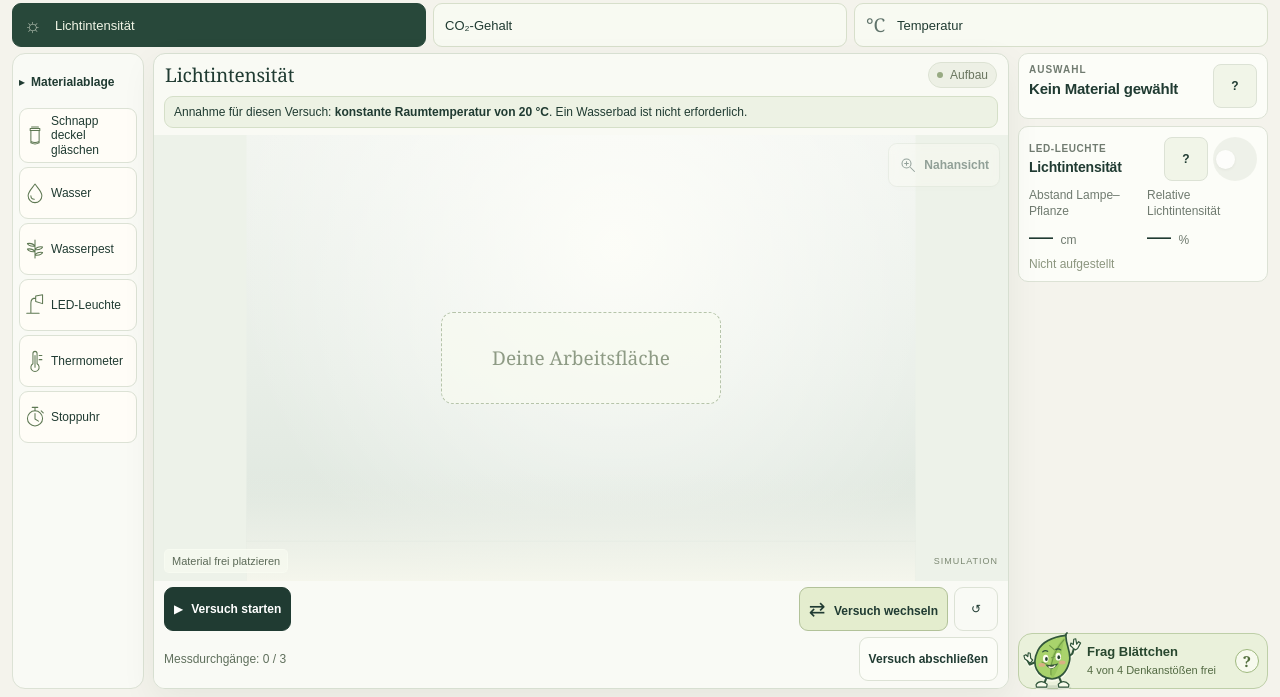
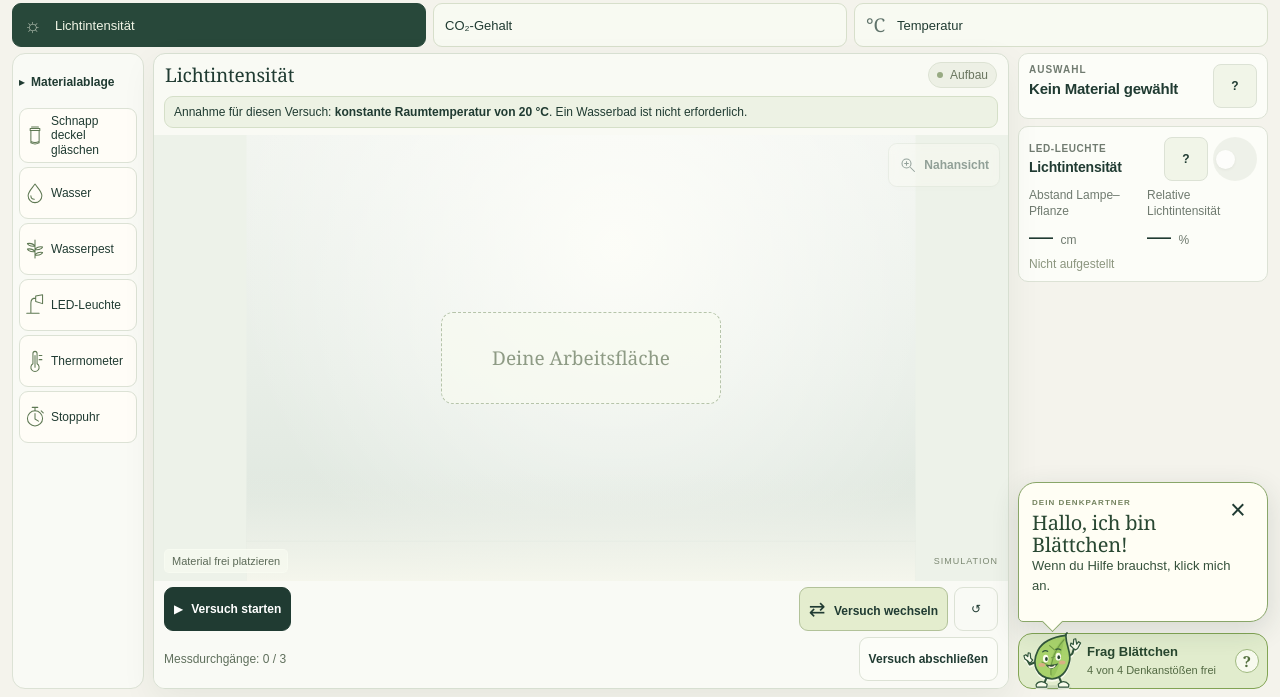
Before and after one commit to chemie-labore/Fotosyntheselabor, a plain HTML site: page index.html in a window 1280 px wide. Shown: the part 103-800 px from the top of the page. Drawn offline with Linux system fonts and the light colour scheme.

Commit message:
Show a free welcome greeting from Blaettchen when the lab opens

```diff
--- a/index.html
+++ b/index.html
@@ -1639,6 +1639,7 @@ let leafHelper=null;
 function createLeafHelper(root,getContext){
   if(!root)throw new Error('Blättchens Platz fehlt.');
   const LIMIT=4,states=new WeakMap(),find=id=>root.querySelector('#fs-leaf-'+id);
+  let firstBench=true;
   const ui={toggle:find('toggle'),bubble:find('bubble'),body:find('body'),close:find('close'),heading:find('heading'),context:find('context'),message:find('message'),budget:find('budget'),next:find('next'),history:find('history'),position:find('position'),previous:find('previous'),forward:find('forward'),note:find('budget-note')};
   const view=root.ownerDocument?.defaultView,sidebar=root.closest?.('.instruments');
   function fitBubble(){
@@ -1676,7 +1677,7 @@ function createLeafHelper(root,getContext){
     const c=getContext();
     if(!c||!c.bench||!questions[c.experimentId])throw new Error('Unvollständiger Kontext für Blättchen.');
     let state=states.get(c.bench);
-    if(!state){state={open:false,history:[],view:0};states.set(c.bench,state);}
+    if(!state){state={open:firstBench,greeting:firstBench,history:[],view:0};firstBench=false;states.set(c.bench,state);}
     return {c,state};
   }
   function makeHint(c,index){
@@ -1700,19 +1701,21 @@ function createLeafHelper(root,getContext){
     const {c,state}=read(),used=state.history.length,remaining=LIMIT-used;
     ui.bubble.hidden=!state.open;root.classList.toggle('is-open',state.open);ui.toggle.setAttribute('aria-expanded',String(state.open));
     ui.budget.textContent=remaining+' von '+LIMIT+' Denkanstößen frei';
-    ui.toggle.setAttribute('aria-label','Frag Blättchen. '+remaining+' von '+LIMIT+' Denkanstößen für '+names[c.experimentId]+' frei. '+(state.open?'Sprechblase schließen.':'Sprechblase öffnen.'));
+    ui.toggle.setAttribute('aria-label','Frag Blättchen. '+remaining+' von '+LIMIT+' Denkanstößen für '+names[c.experimentId]+' frei. '+(state.greeting?'Hilfe öffnen.':state.open?'Sprechblase schließen.':'Sprechblase öffnen.'));
+    const greeting=!!state.greeting;
+    ui.context.hidden=greeting;ui.next.hidden=greeting;ui.note.hidden=greeting;
     ui.context.textContent=names[c.experimentId]+' · '+(used?'Denkanstoß '+(state.view+1):'Dein eigener Forschungsweg');
-    ui.heading.textContent=used?'Denk einmal darüber nach …':'Ein kleiner Anstoß?';
-    const message=used?state.history[state.view]:'Ich bin Blättchen. Wenn du feststeckst, denke ich mit dir mit. Du entscheidest, wie du weiterforschst.';
+    ui.heading.textContent=greeting?'Hallo, ich bin Blättchen!':used?'Denk einmal darüber nach …':'Ein kleiner Anstoß?';
+    const message=greeting?'Wenn du Hilfe brauchst, klick mich an.':used?state.history[state.view]:'Ich bin Blättchen. Wenn du feststeckst, denke ich mit dir mit. Du entscheidest, wie du weiterforschst.';
     if(ui.message.textContent!==message)ui.message.textContent=message;
-    ui.history.hidden=used<2;ui.position.textContent='Hinweis '+(state.view+1)+' / '+used;ui.previous.disabled=state.view<=0;ui.forward.disabled=state.view>=used-1;
+    ui.history.hidden=greeting||used<2;ui.position.textContent='Hinweis '+(state.view+1)+' / '+used;ui.previous.disabled=state.view<=0;ui.forward.disabled=state.view>=used-1;
     ui.next.disabled=used>=LIMIT;ui.next.textContent=used>=LIMIT?'Alle 4 Denkanstöße genutzt':used?'Nächster Denkanstoß':'Denkanstoß holen';
     ui.note.textContent=used>=LIMIT?'Du kannst deine Denkanstöße weiter frei lesen. Dein Aufbau bleibt in deiner Hand.':'4 Denkanstöße pro Versuchsaufbau. Nur ein neuer Denkanstoß zählt; erneutes Lesen ist frei.';
     fitBubble();
   }
   function revealMessage(focus=false){ui.body.scrollTop=0;if(focus)ui.message.focus({preventScroll:true});}
-  function setOpen(open,focus=false){const {state}=read();state.open=open;update();if(open)revealMessage();if(focus)(open?ui.close:ui.toggle).focus({preventScroll:true});}
-  const onToggle=()=>{const {state}=read();setOpen(!state.open,true);};
+  function setOpen(open,focus=false){const {state}=read();state.open=open;if(!open)state.greeting=false;update();if(open)revealMessage();if(focus)(open?ui.close:ui.toggle).focus({preventScroll:true});}
+  const onToggle=()=>{const {state}=read();if(state.greeting){state.greeting=false;setOpen(true,true);}else setOpen(!state.open,true);};
   const onClose=()=>setOpen(false,true);
   const onNext=()=>{const {c,state}=read();if(state.history.length>=LIMIT)return;state.history.push(makeHint(c,state.history.length));state.view=state.history.length-1;update();revealMessage(true);};
   const onPrevious=()=>{const {state}=read();if(state.view>0){state.view--;update();revealMessage(true);}};
```
